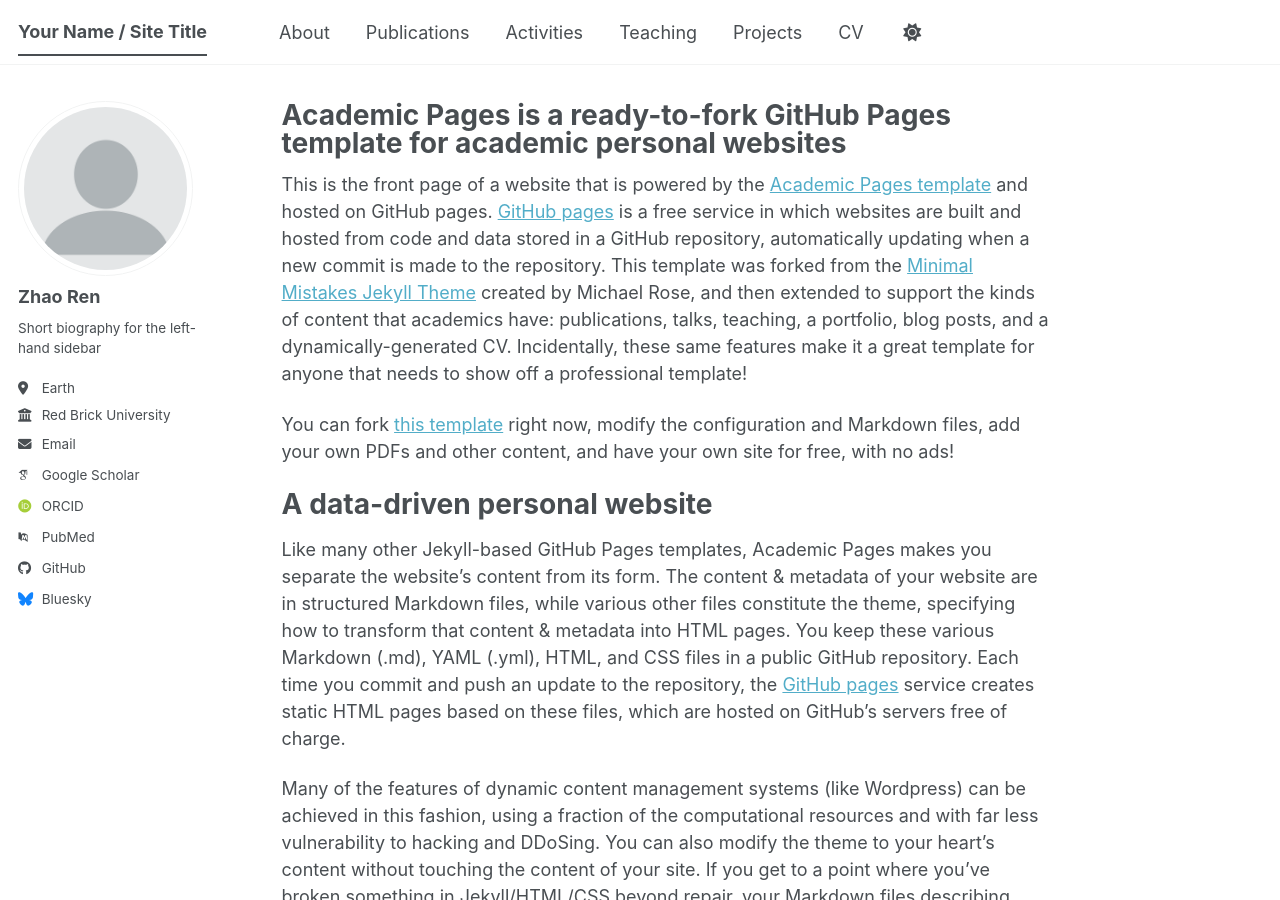
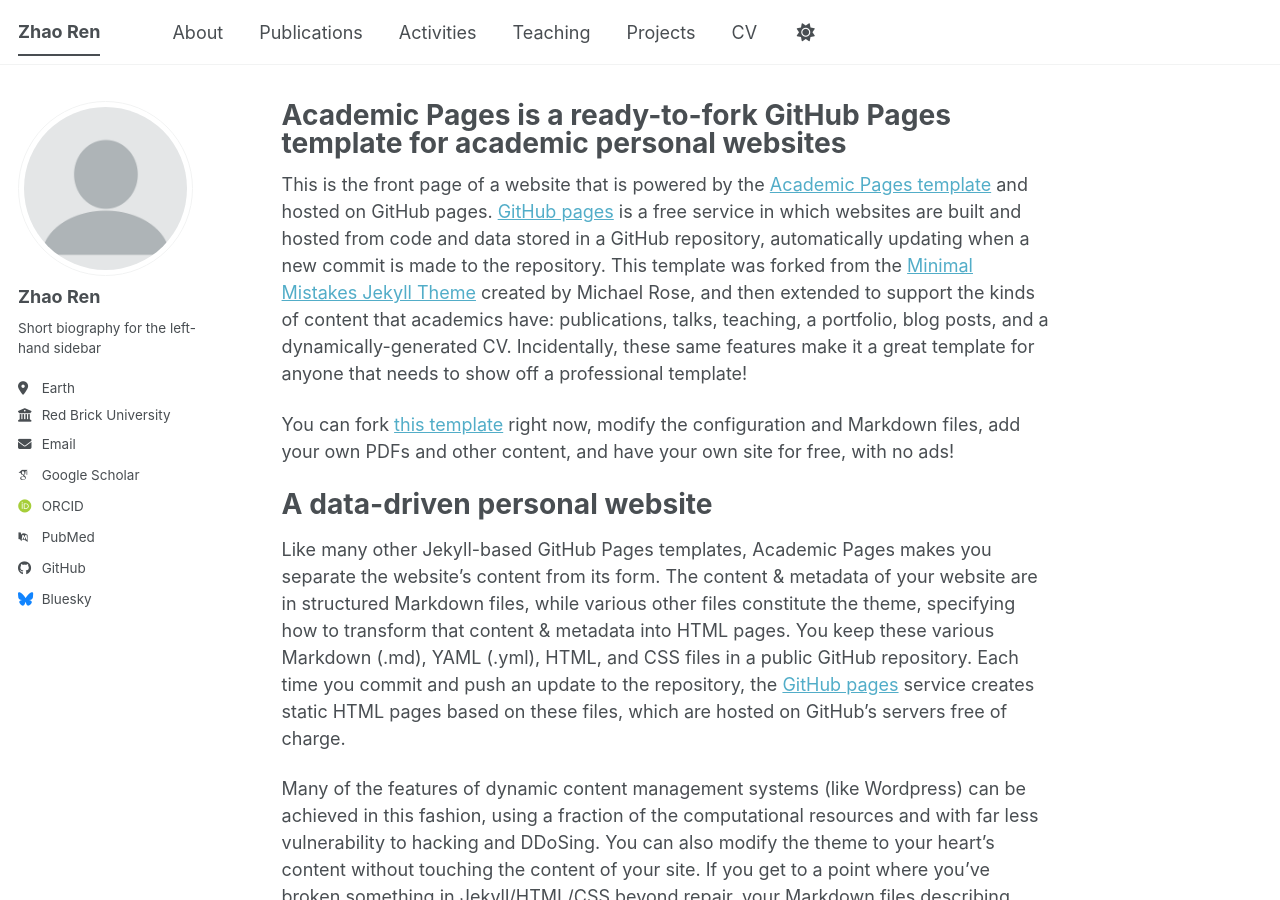
Before and after one commit to zhaoren91/zhaoren91.github.io, a Jekyll site: the page built from _pages/about.md, in a window 1280 px wide and 900 px high. Built offline with Jekyll 4.4.1, drawn with Linux system fonts in a browser that asks for light colours; some web fonts are replaced; a script bundle is joined from its source files by our own code; library files that are not in the unit come from our copies.

Commit message:
Update _config.yml

```diff
--- a/_config.yml
+++ b/_config.yml
@@ -9,7 +9,7 @@
 # Basic Site Settings
 locale                   : "en-US"
 site_theme               : "default" # The available themes options are "default", "air", "sunrise", "mint", "dirt" and "contrast"
-title                    : "Your Name / Site Title"
+title                    : "Zhao Ren"
 title_separator          : "-"
 name                     : &name "Your Name"
 description              : &description "Your Name's academic portfolio"   # Update this with a general description of your site, this is the default if not overridden by a page
```
